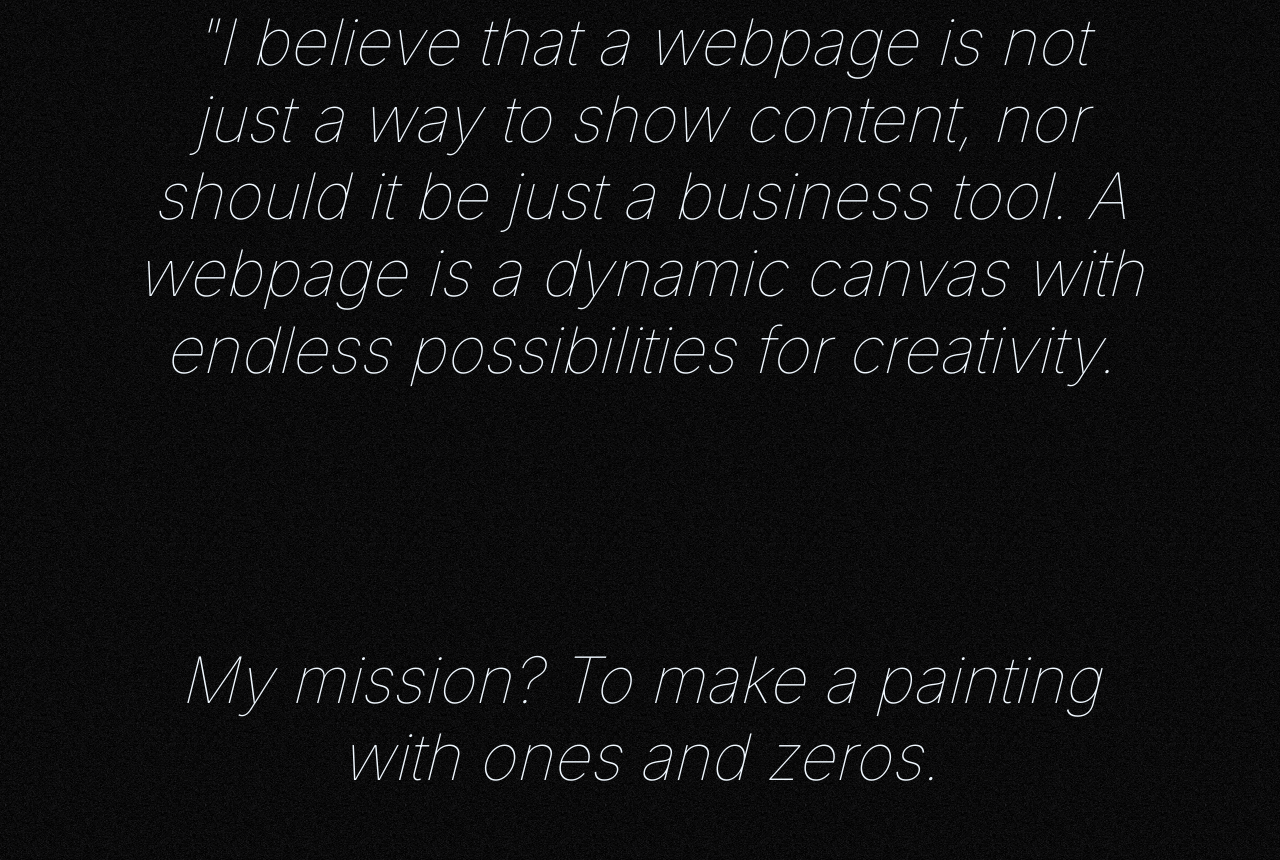
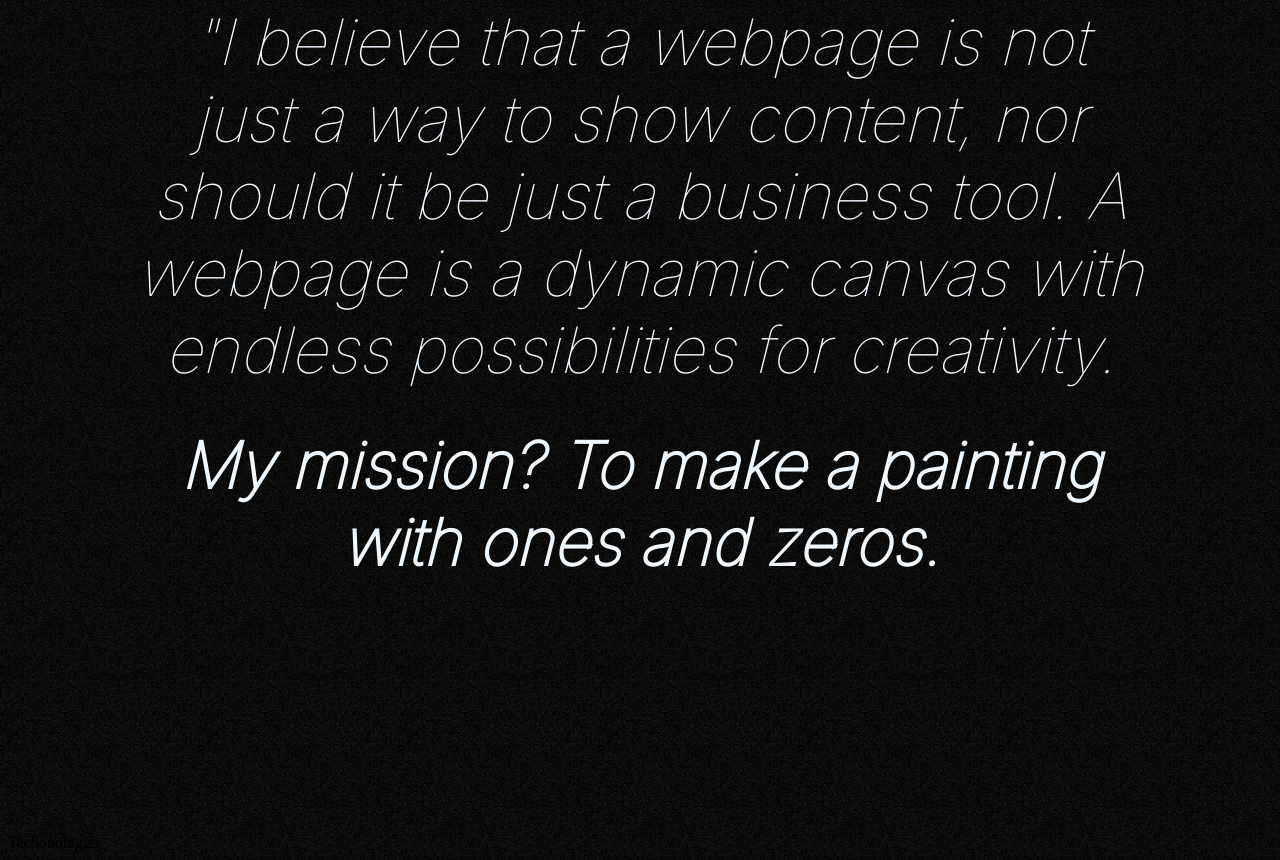
Before and after one commit to Parritap/Parritap.github.io, a plain HTML site: page index.html in a window 1280 px wide. Shown: the part 1962-2822 px from the top of the page. Drawn offline with Linux system fonts and the light colour scheme.

Commit message:
Finished: inspiring phrase

```diff
--- a/css/styles.css
+++ b/css/styles.css
@@ -207,13 +207,13 @@ body {
 
 
 #about {
+    margin-top: 30%;
     font-family: 'Inter', sans-serif;
     font-weight: 500;
     color: aliceblue;
     font-size: 2rem;
     text-align: center;
-    margin-top: 5%;
-    margin-bottom: 5%;
+    margin-bottom: 20%;
 }
 
 .center {
@@ -328,14 +328,8 @@ body {
 }
 
 
-/* <section> */
-#about {
-    margin-top: 10%;
-}
-
 
 .inspire {
-    margin-top: 20%;
     margin-left: 10%;
     margin-right: 10%;
     font-size: 4rem;
@@ -350,3 +344,7 @@ body {
     transform: rotate(90deg);
     letter-spacing: 1.5rem;
 }
+
+.bold {
+    font-weight: bold;
+}
--- a/index.html
+++ b/index.html
@@ -77,13 +77,21 @@
             "I believe that a webpage is not just a way to show content, nor should it be just a business tool.
             A webpage is a dynamic canvas with endless possibilities for creativity.
         </div>
-        <div class="inspire text">
+        <br>
+        <div class="inspire text bold">
             My mission? To make a painting with ones and
             zeros.
         </div>
     </div>
 </div>
 
+
+
+<div id=technologies>
+    <div> Techonologies</div>
+
+</div>
+
 </body>
 
 </html>
```
